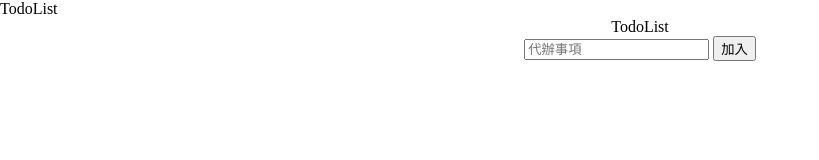
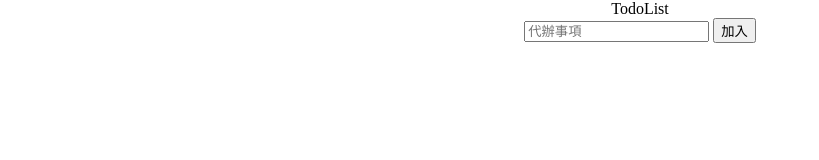
Before and after one commit to kuro-spe/kuro-spe.github.io, a plain HTML site: page index.html in a window 1280 px wide. Shown: the whole page, without its empty margins (0-819 px from the left). Drawn offline with Linux system fonts and the light colour scheme.

Commit message:
delete the left title

```diff
--- a/index.html
+++ b/index.html
@@ -8,7 +8,6 @@
 </head>
 <body>
 <!-- partial:index.partial.html -->
-<div>TodoList</div>
 <div class="center">
   <div>TodoList</div>
   <div>
```
